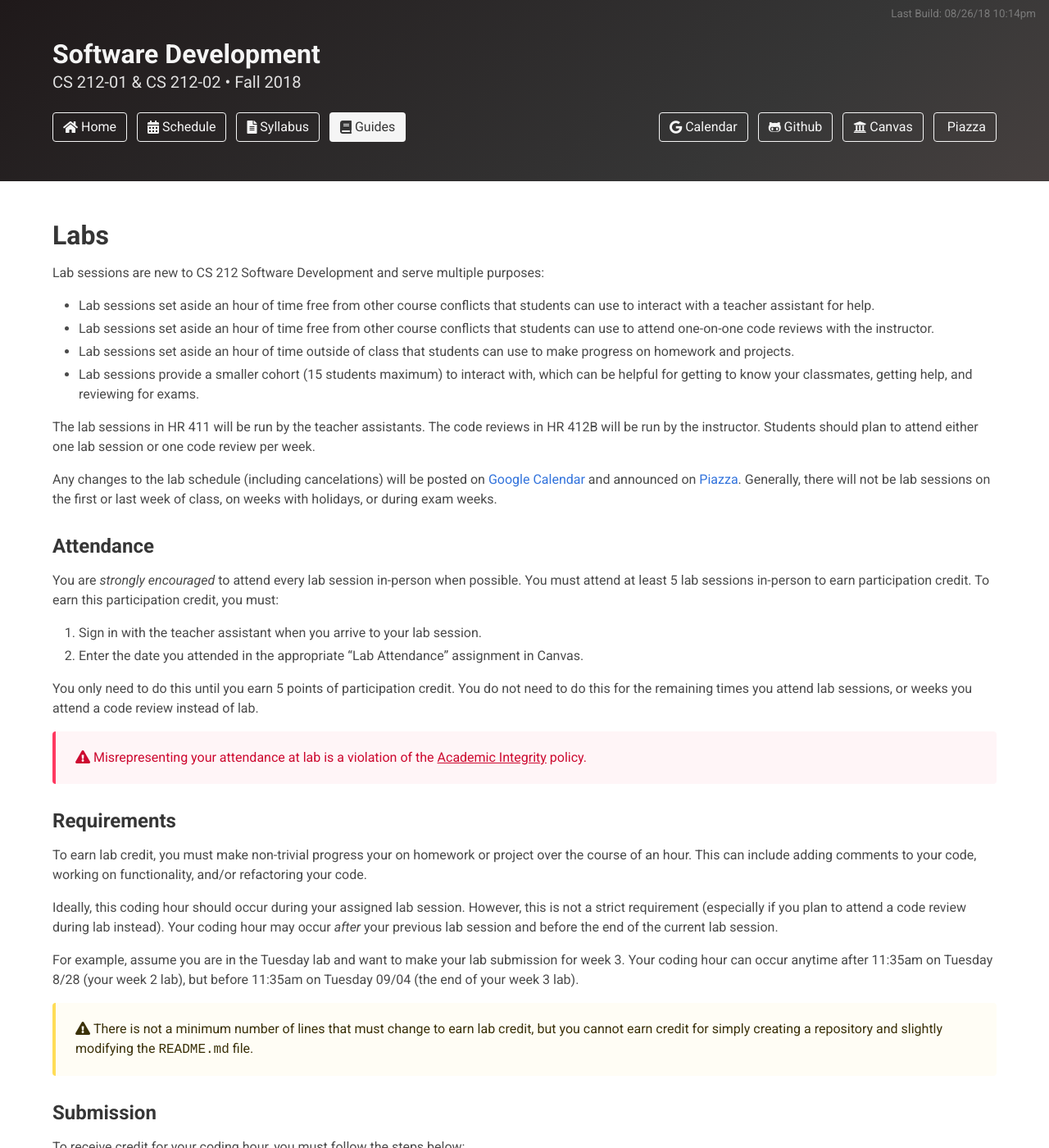
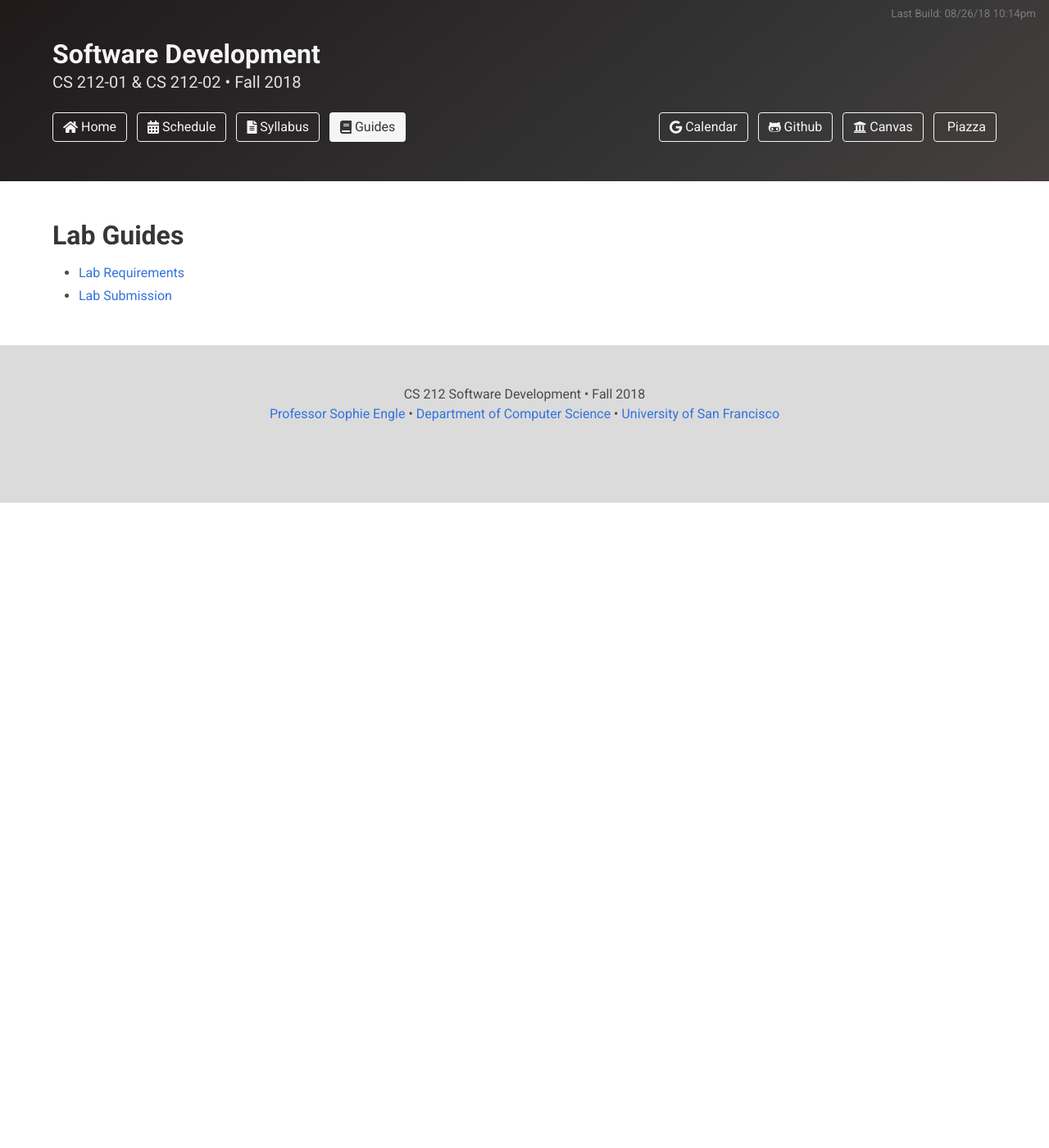
Before and after one commit to usf-cs212-fall2018/usf-cs212-fall2018.github.io, a Jekyll site: the page built from guides/labs.md, in a window 1280 px wide and 1400 px high. Shown: the whole window at 82% size. Built offline with Jekyll 4.4.1, drawn with Linux system fonts in a browser that asks for light colours; nearby versions of some CDN libraries; some of the changed text lies outside the part shown.

Commit message:
Adding lab guides.

```diff
--- a/guides/labs.md
+++ b/guides/labs.md
@@ -1,57 +1,11 @@
 ---
-title: Labs
+title: Lab Guides
 navbar: Guides
 layout: default
 ---
 
-Lab sessions are new to CS 212 Software Development and serve multiple purposes:
-
-  - Lab sessions set aside an hour of time free from other course conflicts that students can use to interact with a teacher assistant for help.
-
-  - Lab sessions set aside an hour of time free from other course conflicts that students can use to attend one-on-one code reviews with the instructor.
-
-  - Lab sessions set aside an hour of time outside of class that students can use to make progress on homework and projects.
-
-  - Lab sessions provide a smaller cohort (15 students maximum) to interact with, which can be helpful for getting to know your classmates, getting help, and reviewing for exams.
-
-The lab sessions in HR 411 will be run by the teacher assistants. The code reviews in HR 412B will be run by the instructor. Students should plan to attend either one lab session or one code review per week.
-
-Any changes to the lab schedule (including cancelations) will be posted on [Google Calendar]({{ site.data.course.google }}) and announced on [Piazza]({{ site.data.course.piazza }}). Generally, there will not be lab sessions on the first or last week of class, on weeks with holidays, or during exam weeks.
-
-### Attendance
-
-You are *strongly encouraged* to attend every lab session in-person when possible. You must attend at least 5 lab sessions in-person to earn participation credit. To earn this participation credit, you must:
-
-  1. Sign in with the teacher assistant when you arrive to your lab session.
-
-  2. Enter the date you attended in the appropriate "Lab Attendance" assignment in Canvas.
-
-You only need to do this until you earn 5 points of participation credit. You do not need to do this for the remaining times you attend lab sessions, or weeks you attend a code review instead of lab.
-
-<article class="message is-danger">
-  <div class="message-body">
-    <i class="fas fa-exclamation-triangle"></i>&nbsp;Misrepresenting your attendance at lab is a violation of the <a href="{{ "/syllabus.html#academic-integrity" | relative_link }}">Academic Integrity</a> policy.
-  </div>
-</article>
-
-### Requirements
-
-To earn lab credit, you must make non-trivial progress your on homework or project over the course of an hour. This can include adding comments to your code, working on functionality, and/or refactoring your code.
-
-Ideally, this coding hour should occur during your assigned lab session. However, this is not a strict requirement (especially if you plan to attend a code review during lab instead). Your coding hour may occur _after_ your previous lab session and before the end of the current lab session.
-
-For example, assume you are in the Tuesday lab and want to make your lab submission for week 3. Your coding hour can occur anytime after 11:35am on Tuesday 8/28 (your week 2 lab), but before 11:35am on Tuesday 09/04 (the end of your week 3 lab).
-
-<article class="message is-warning">
-  <div class="message-body">
-    <i class="fas fa-exclamation-triangle"></i>&nbsp;There is not a minimum number of lines that must change to earn lab credit, but you cannot earn credit for simply creating a repository and slightly modifying the <tt>README.md</tt> file.
-  </div>
-</article>
-
-### Submission
-
-To receive credit for your coding hour, you must follow the steps below:
-
-  1. Pending
-
-If you do not follow these steps, we may not be able to verify your lab submission!
+<ul>
+{% for post in site.categories['labs'] reversed %}
+  <li><a href="{{ post.url | relative_url }}">{{ post.title }}</a></li>
+{% endfor %}
+</ul>
```
Also changed, not shown: _posts/2018-08-24-lab-requirements.md (added, +50 -0 lines), _posts/2018-08-25-lab-submission.md (added, +34 -0 lines).
